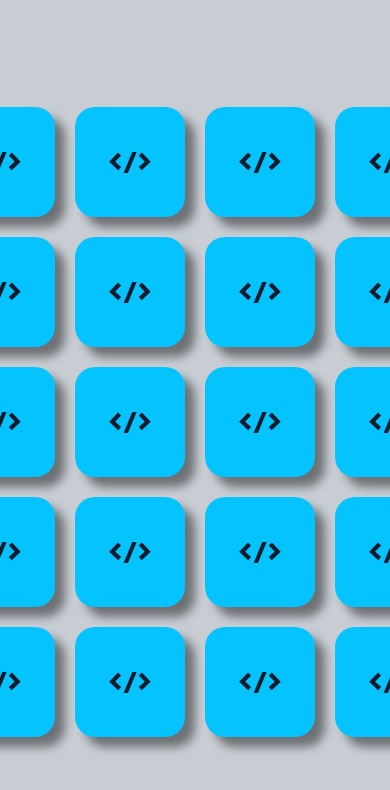
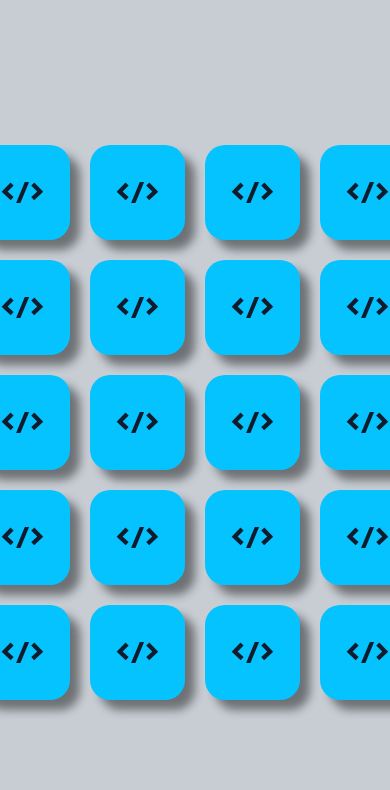
Before and after one commit to Eduardofranciscone/jogo-da-memoria, a plain HTML site: page index.html in a window 390 px wide. Shown: the top 790 px of the page. Drawn offline with Linux system fonts and the light colour scheme.

Commit message:
atualização na responsividade

```diff
--- a/style.css
+++ b/style.css
@@ -81,3 +81,19 @@ body{
     grid-template: 1fr 1fr 1fr 1fr 1fr / 1fr 1fr 1fr 1fr;
     gap: 20px;
 }
+
+@media screen and (max-width:500px){
+    #gameBoard{
+        padding: 10px;
+    }
+    .card{
+        width: 100px;
+        height: 100px;
+    }
+}
+@media screen and (max-width:450px){
+    .card{
+        width: 95px;
+        height: 95px;
+    }
+}
```
